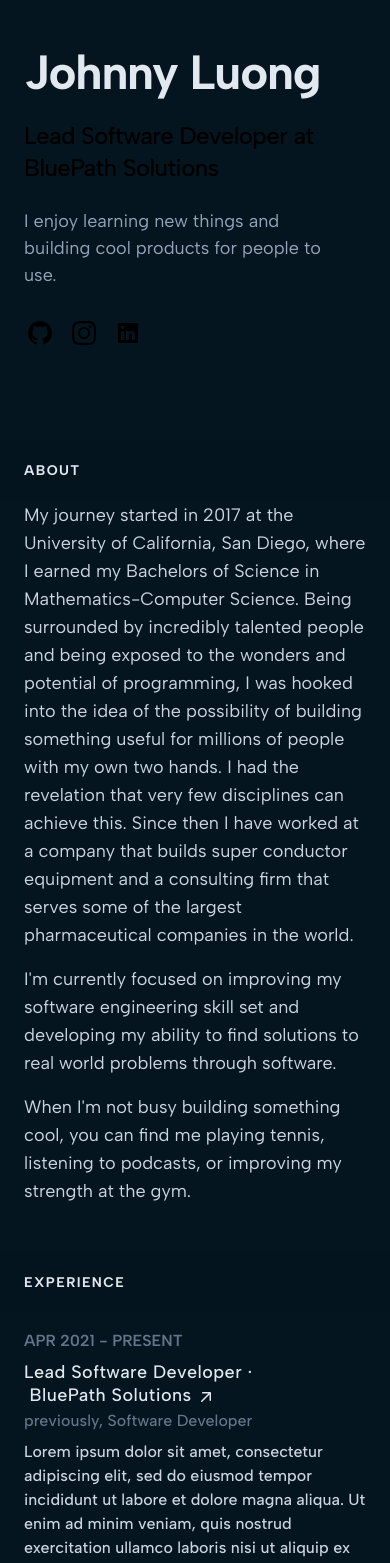
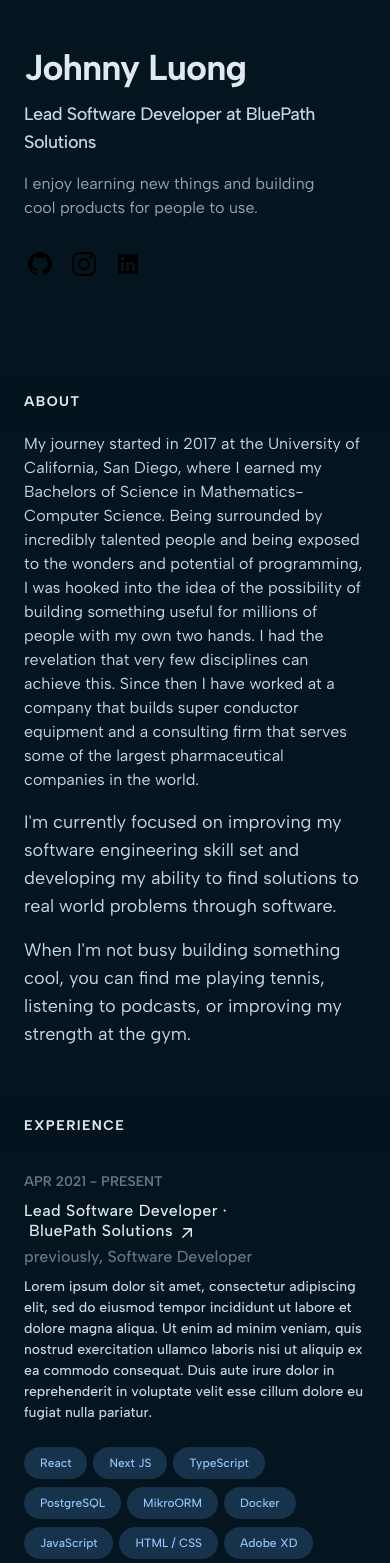
Before and after one commit to johnnyluong/website.v1, a Next.js app: page / in a window 390 px wide. Shown: the top 1563 px of the page. Built offline with nearby package versions, Linux system fonts and the light colour scheme.

Commit message:
fixed font sizing

```diff
--- a/app/components/Experiences.tsx
+++ b/app/components/Experiences.tsx
@@ -67,19 +67,19 @@ const Experiences = () => {
     <li className="mb-12" key={index}>
       <div className="group relative grid pb-1 transition-all sm:grid-cols-10 md:gap-4 lg:hover:!opacity-100 lg:group-hover/list:opacity-50">
         <div className="absolute -inset-x-4 -inset-y-4 z-0 hidden rounded-md transition motion-reduce:transition-none lg:-inset-x-6 lg:block lg:group-hover:bg-slate-800/50 lg:group-hover:shadow-[inset_0_1px_0_0_rgba(148,163,184,0.1)] lg:group-hover:drop-shadow-lg"></div>
-        <header className="sm:col-span-3 z-10 mb-2 text-md font-semibold uppercase text-slate-500">
+        <header className="sm:col-span-3 z-10 mb-2 text-sm font-semibold uppercase text-slate-500">
           {e.dateRange}
         </header>
         <div className="z-10 sm:col-span-7">
           <h3 className="font-medium leading-snug">
             <div>
               <a
-                className="inline-flex items-baseline font-medium leading-tight text-slate-200 hover:text-sky-300 focus-visible:text-sky-300 group/link text-lg tracking-wide"
+                className="inline-flex items-baseline font-medium leading-tight text-slate-200 hover:text-sky-300 focus-visible:text-sky-300 group/link text-base tracking-wide"
                 href={e.url}
                 target="_blank"
                 rel="noreferrer"
               >
-                <span className="absolute -inset-x-4 -inset-y-2.5 hidden roudned md:-inset-x-6 md:-inset-y-4 lg:block"></span>
+                <span className="absolute -inset-x-4 -inset-y-2.5 hidden rounded md:-inset-x-6 md:-inset-y-4 lg:block"></span>
                 <span>
                   {e.role} ·
                   <span className="inline-block">
@@ -106,12 +106,11 @@ const Experiences = () => {
                 {role}
               </div>
             ))}
-            <p className="mt-2 text-med leading-normal text-slate-300">
+            <p className="mt-2 text-sm leading-normal text-slate-300">
               {e.description}
             </p>
 
             <ul className="mt-2 flex flex-wrap">
-              {/* TODO: fix case where there are no sublinks */}
               {e.links.length > 0 && e.links.map((item, index) => (
                 <li className="mr-4 mb-1" key={index}>
                   <a className="relative mt-2 inline-flex items-center text-sm font-medium text-slate-300 hover:text-blue-300 focus-visible:text-blue-300">
@@ -125,7 +124,7 @@ const Experiences = () => {
                       <path d="M12.232 4.232a2.5 2.5 0 013.536 3.536l-1.225 1.224a.75.75 0 001.061 1.06l1.224-1.224a4 4 0 00-5.656-5.656l-3 3a4 4 0 00.225 5.865.75.75 0 00.977-1.138 2.5 2.5 0 01-.142-3.667l3-3z"></path>
                       <path d="M11.603 7.963a.75.75 0 00-.977 1.138 2.5 2.5 0 01.142 3.667l-3 3a2.5 2.5 0 01-3.536-3.536l1.225-1.224a.75.75 0 00-1.061-1.06l-1.224 1.224a4 4 0 105.656 5.656l3-3a4 4 0 00-.225-5.865z"></path>
                     </svg>
-                    <span>{item?.title}</span>
+                    <span>{item.title}</span>
                   </a>
                 </li>
               ))}
@@ -134,7 +133,7 @@ const Experiences = () => {
             <ul className="mt-2 flex flex-wrap">
               {e.technologies.map((item, index) => (
                 <li className="mr-1.5 mt-2" key={index}>
-                  <div className="flex items-center rounded-full bg-blue-400/20 px-4 py-1.5 text-blue-300 leading-5 text-med font-medium">
+                  <div className="flex items-center rounded-full bg-blue-400/20 px-4 py-1.5 text-blue-300 leading-5 text-xs font-medium">
                     {item}
                   </div>
                 </li>
--- a/app/components/NavLink.tsx
+++ b/app/components/NavLink.tsx
@@ -10,7 +10,7 @@ const NavLink: FC<NavLinkProps> = ({href, text}) => {
     <li>
       <a className='group flex items-center py-3' href={href}>
         <span className="nav-indicator mr-4 h-px w-8 bg-slate-500 transition-all group-hover:w-16 group-hover:bg-slate-200 group-focus-visible:w-16 group-focus-visible:bg-slate-200 motion-reduce:transition-none"></span>
-        <span className="nav-text text-base font-bold uppercase tracking-wider text-slate-500 group-hover:text-slate-200 group-focus-visible:text-slate-200">
+        <span className="nav-text text-xs font-bold uppercase tracking-wider text-slate-500 group-hover:text-slate-200 group-focus-visible:text-slate-200">
           {text}
         </span>
       </a>
--- a/app/page.tsx
+++ b/app/page.tsx
@@ -2,8 +2,6 @@ import NavLink from "./components/NavLink";
 import SocialMediaLink from "./components/SocialMediaLink";
 import Experiences from "./components/Experiences";
 import Projects from "./components/Projects";
-
-
 
 export default function Home() {
   return (
@@ -13,13 +11,13 @@ export default function Home() {
       <div className="lg:flex lg:justify-between lg:gap-4">
         <header className="lg:sticky lg:top-0 lg:flex lg:max-h-screen lg:w-1/2 lg:flex-col lg:justify-between lg:py-24">
           <div>
-            <h1 className="text-5xl font-bold tracking-tight text-slate-200 sm:text-6xl">
+            <h1 className="text-4xl font-bold tracking-tight text-slate-200 sm:text-5xl">
               Johnny Luong
             </h1>
-            <h2 className="text-2xl font-medium tracking-tight mt-6">
+            <h2 className="text-lg font-medium tracking-tight mt-3 text-slate-300 sm:text-xl">
               Lead Software Developer at BluePath Solutions
             </h2>
-            <p className="text-lg text-slate-400 mt-6 max-w-xs leading-normal">
+            <p className="text-slate-400 mt-4 max-w-xs leading-normal">
               I enjoy learning new things and building cool products for people
               to use.
             </p>
@@ -90,7 +88,7 @@ export default function Home() {
               </h2>
             </div>
             <div className="-my-4">
-              <p className="mb-4 text-lg text-slate-300">
+              <p className="mb-4 text-slate-300">
                 My journey started in 2017 at the University of California, San
                 Diego, where I earned my Bachelors of Science in
                 Mathematics-Computer Science. Being surrounded by incredibly
@@ -103,9 +101,9 @@ export default function Home() {
                 of the largest pharmaceutical companies in the world.
               </p>
               <p className="mb-4 text-lg text-slate-300">
-                I&apos;m currently focused on improving my software engineering skill
-                set and developing my ability to find solutions to real world
-                problems through software.
+                I&apos;m currently focused on improving my software engineering
+                skill set and developing my ability to find solutions to real
+                world problems through software.
               </p>
               <p className="text-lg text-slate-300">
                 When I&apos;m not busy building something cool, you can find me
@@ -120,7 +118,11 @@ export default function Home() {
           >
             <Experiences></Experiences>
             <div className="mt-12">
-              <a className="inline-flex items-center text-lg font-medium leading-tight text-slate-200 group" href="/Johnny_Luong_Resume.pdf" target="_blank">
+              <a
+                className="inline-flex items-center text-lg font-medium leading-tight text-slate-200 group"
+                href="/Johnny_Luong_Resume.pdf"
+                target="_blank"
+              >
                 <span>
                   <span className="border-b border-transparent pb-px text-slate-400 transition group-hover:border-blue-300 group-hover:text-blue-200 motion-reduce:transition-none">
                     View Résumé
@@ -147,13 +149,35 @@ export default function Home() {
             id="projects"
             className="mb-16 scroll-mt-16 md:mb-24 lg:mb-36 lg:scroll-mt-24"
           >
-
             <Projects></Projects>
-
-
           </section>
-          <footer className="max-w-md pb-12 text-lg text-slate-500 sm:pb-0">
-            <p>Built using Next.js and Tailwind CSS, deployed on Vercel. All text content is set with the Inter typeface. Designed by Brittany Chiang.</p>
+          <footer className="max-w-md pb-12 text-sm text-slate-500 sm:pb-0">
+            <p>
+              Built using{" "}
+              <a
+                href="https://nextjs.org/"
+                className="font-medium text-slate-400 hover:text-sky-300 focus-visible:text-sky-300"
+              >
+                Next.js 13
+              </a>{" "}
+              and{" "}
+              <a
+                href="https://tailwindcss.com/"
+                className="font-medium text-slate-400 hover:text-sky-300 focus-visible:text-sky-300"
+              >Tailwind CSS</a>
+              , deployed on <a
+                href="https://vercel.com/"
+                className="font-medium text-slate-400 hover:text-sky-300 focus-visible:text-sky-300"
+              >Vercel</a>. All text content is set with the
+              Inter typeface. Design language by{" "}
+              <a
+                href="https://brittanychiang.com"
+                className="font-medium text-slate-400 hover:text-sky-300 focus-visible:text-sky-300"
+              >
+                Brittany Chiang
+              </a>
+              .
+            </p>
           </footer>
         </main>
       </div>
```
Also changed, not shown: app/components/Projects.tsx (+5 -6 lines).
